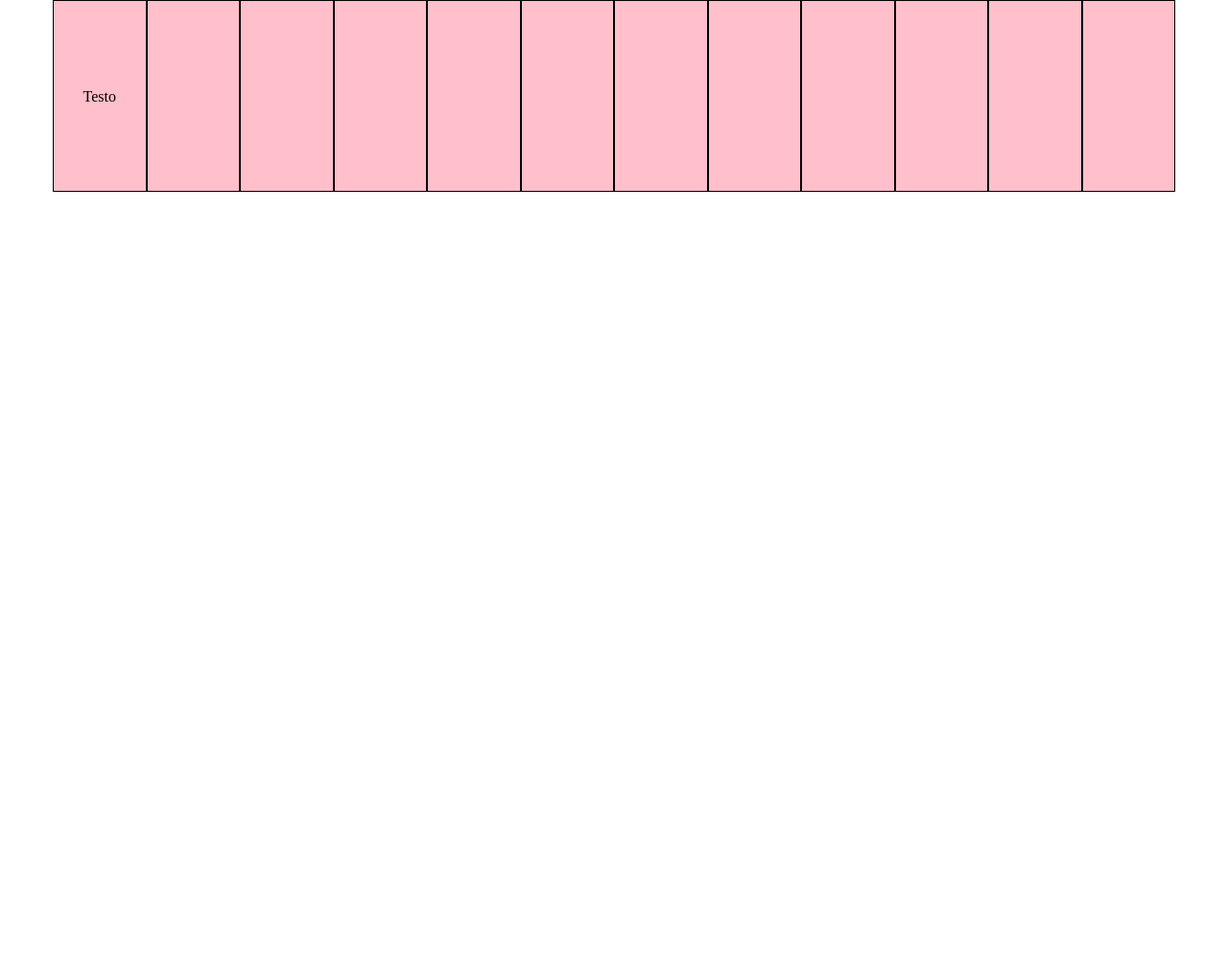
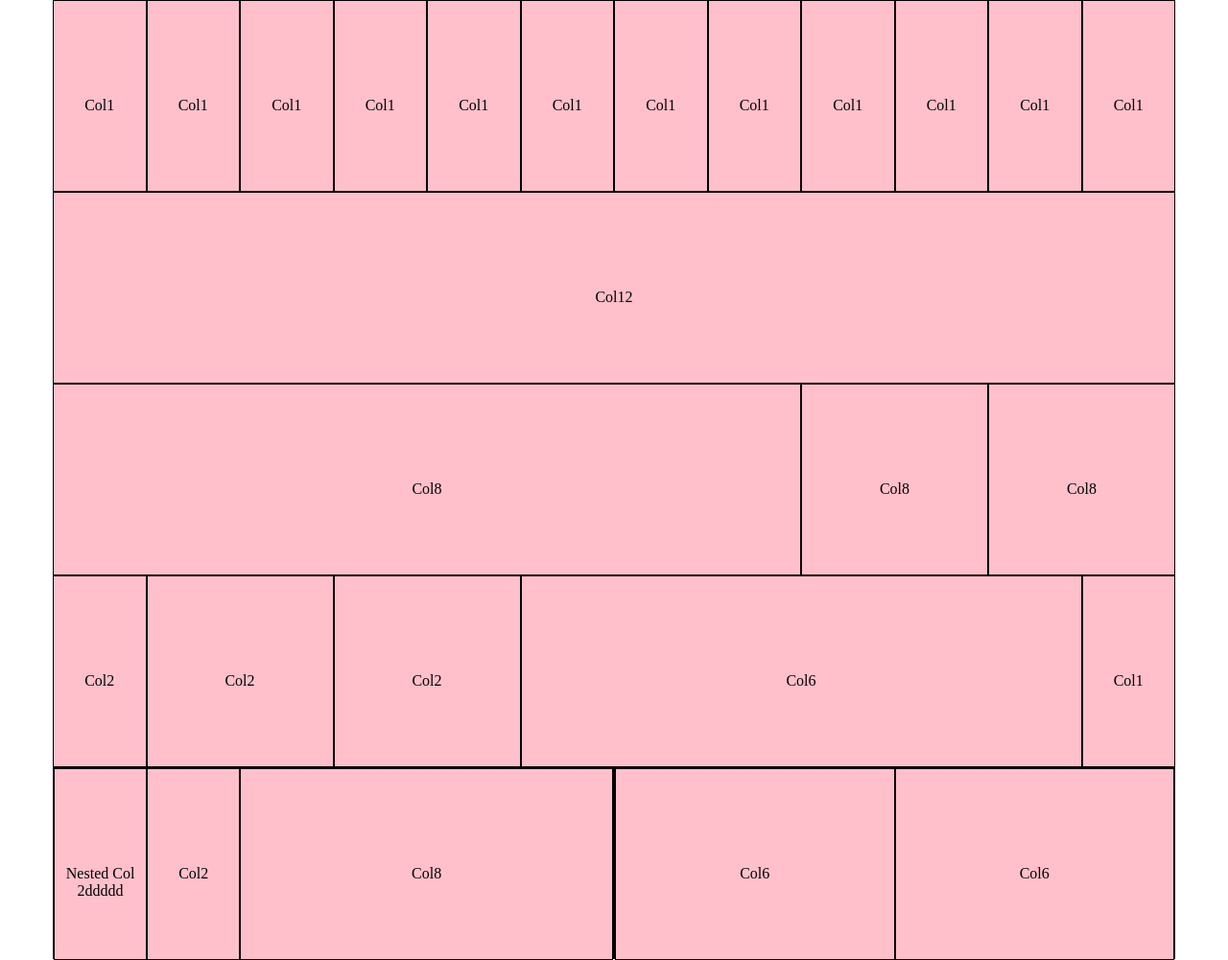
Before and after one commit to Alfredloz/html-css-12bool, a plain HTML site: page index.html in a window 1280 px wide. Shown: the whole page at 96% size. Before the commit the page ends 800 px from the top, so only its background shows below. Drawn offline with Linux system fonts and the light colour scheme.

Commit message:
struttura finita
 manca solo il bg e bordo dell'ultimo row

```diff
--- a/css/12-bool.css
+++ b/css/12-bool.css
@@ -7,11 +7,13 @@ body [class*="col-"] {
   text-align: center;
 }
 /* /DEBUG */
+/* resets */
 *{
   margin: 0;
   padding: 0;
   box-sizing: border-box;
 }
+/* /resets */
 /* class utility */
 .container {
   max-width: 1170px;
@@ -23,11 +25,6 @@ body [class*="col-"] {
   clear: both;
 }
 /* /class utility */
- span {
- display: block;
- line-height: 200px;
-}
-
 /* 12 col settings */
 .col-1 {
   width: calc((100%/12)*1);
--- a/css/style.css
+++ b/css/style.css
@@ -0,0 +1,4 @@
+span {
+ display: inline-block;
+ margin-top: 100px;
+}
--- a/index.html
+++ b/index.html
@@ -11,40 +11,94 @@
   <body>
     <div class="container">
       <div class="col-1">
-        <span>Testo</span>
+        <span>Col1</span>
       </div>
       <div class="col-1">
-
+        <span>Col1</span>
       </div>
       <div class="col-1">
-
+        <span>Col1</span>
       </div>
       <div class="col-1">
-
+        <span>Col1</span>
       </div>
       <div class="col-1">
-
+        <span>Col1</span>
       </div>
       <div class="col-1">
-
+        <span>Col1</span>
       </div>
       <div class="col-1">
-
+        <span>Col1</span>
       </div>
       <div class="col-1">
-
+        <span>Col1</span>
       </div>
       <div class="col-1">
-
+        <span>Col1</span>
       </div>
       <div class="col-1">
-
+        <span>Col1</span>
       </div>
       <div class="col-1">
-
+        <span>Col1</span>
       </div>
       <div class="col-1">
-
+        <span>Col1</span>
+      </div>
+    </div>
+    <div class="container">
+      <div class="col-12">
+        <span>Col12</span>
+      </div>
+    </div>
+    <div class="container">
+      <div class="col-8">
+        <span>Col8</span>
+      </div>
+      <div class="col-2">
+        <span>Col8</span>
+      </div>
+      <div class="col-2">
+        <span>Col8</span>
+      </div>
+    </div>
+    <div class="container">
+      <div class="col-1">
+        <span>Col2</span>
+      </div>
+      <div class="col-2">
+        <span>Col2</span>
+      </div>
+      <div class="col-2">
+        <span>Col2</span>
+      </div>
+      <div class="col-6">
+        <span>Col6</span>
+      </div>
+      <div class="col-1">
+        <span>Col1</span>
+      </div>
+    </div>
+    <div class="container">
+      <div class="col-6">
+        <div class="col-2">
+          <span>Nested Col 2ddddd</span>
+        </div>
+        <div class="col-2">
+          <span>Col2</span>
+        </div>
+        <div class="col-8">
+          <span>Col8</span>
+        </div>
+      </div>
+      <div class="col-6">
+        <div class="col-6">
+          <span>Col6</span>
+        </div>
+        <div class="col-6">
+          <span>Col6</span>
+        </div>
       </div>
     </div>
   </body>
```
